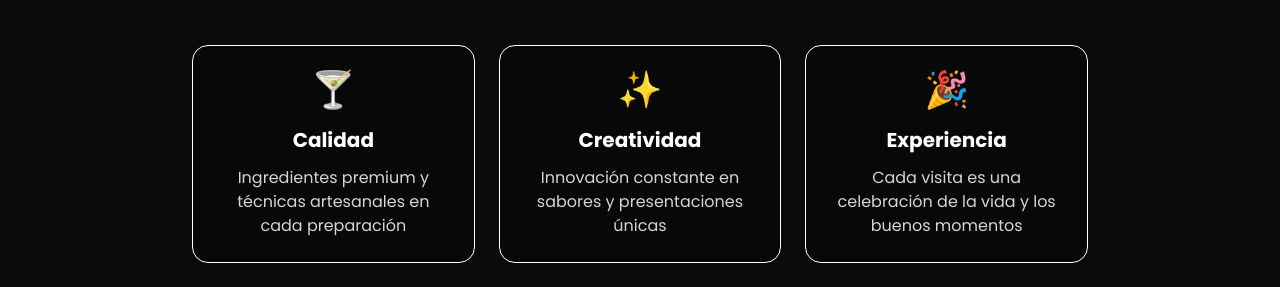
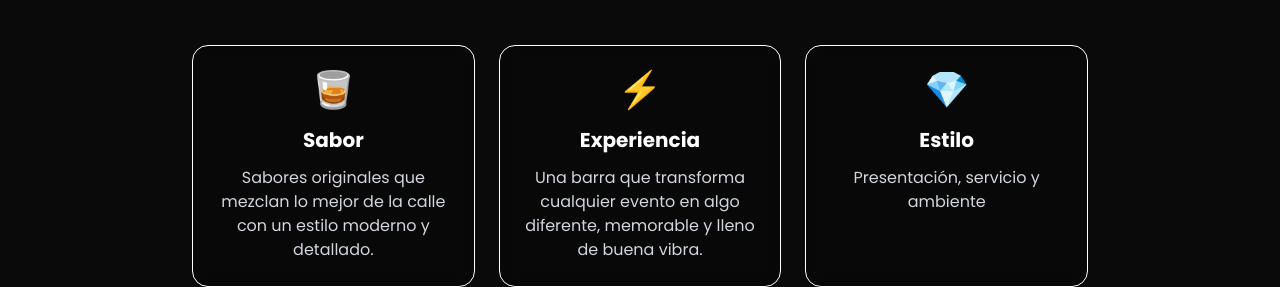
Before and after one commit to carlosgarcia-alt/sheridans, a Next.js app: page /nosotros in a window 1280 px wide. Shown: the part 956-1243 px from the top of the page. Before the commit the page ends 1219 px from the top, so only its background shows below. Built offline with nearby package versions, Linux system fonts and the light colour scheme.

Commit message:
Update value cards content and icons - Sabor, Experiencia, Estilo

```diff
--- a/src/app/nosotros/page.tsx
+++ b/src/app/nosotros/page.tsx
@@ -48,21 +48,21 @@ export default function Nosotros() {
             {/* Values */}
             <div className="grid md:grid-cols-3 gap-6">
               <div className="bg-black/20 backdrop-blur-sm rounded-2xl p-6 border border-purple/30 text-center">
-                <div className="text-neon-pink text-4xl mb-4">🍸</div>
-                <h3 className="text-xl font-bold text-white mb-3">Calidad</h3>
-                <p className="text-gray-300">Ingredientes premium y técnicas artesanales en cada preparación</p>
+                <div className="text-neon-pink text-4xl mb-4">🥃</div>
+                <h3 className="text-xl font-bold text-white mb-3">Sabor</h3>
+                <p className="text-gray-300">Sabores originales que mezclan lo mejor de la calle con un estilo moderno y detallado.</p>
               </div>
 
               <div className="bg-black/20 backdrop-blur-sm rounded-2xl p-6 border border-purple/30 text-center">
-                <div className="text-neon-green text-4xl mb-4">✨</div>
-                <h3 className="text-xl font-bold text-white mb-3">Creatividad</h3>
-                <p className="text-gray-300">Innovación constante en sabores y presentaciones únicas</p>
+                <div className="text-neon-green text-4xl mb-4">⚡</div>
+                <h3 className="text-xl font-bold text-white mb-3">Experiencia</h3>
+                <p className="text-gray-300">Una barra que transforma cualquier evento en algo diferente, memorable y lleno de buena vibra.</p>
               </div>
 
               <div className="bg-black/20 backdrop-blur-sm rounded-2xl p-6 border border-purple/30 text-center">
-                <div className="text-purple text-4xl mb-4">🎉</div>
-                <h3 className="text-xl font-bold text-white mb-3">Experiencia</h3>
-                <p className="text-gray-300">Cada visita es una celebración de la vida y los buenos momentos</p>
+                <div className="text-purple text-4xl mb-4">💎</div>
+                <h3 className="text-xl font-bold text-white mb-3">Estilo</h3>
+                <p className="text-gray-300">Presentación, servicio y ambiente</p>
               </div>
             </div>
 
```
